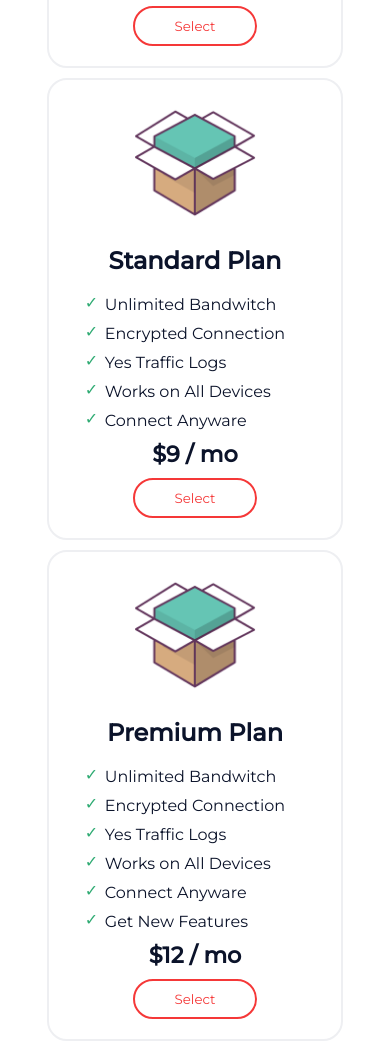
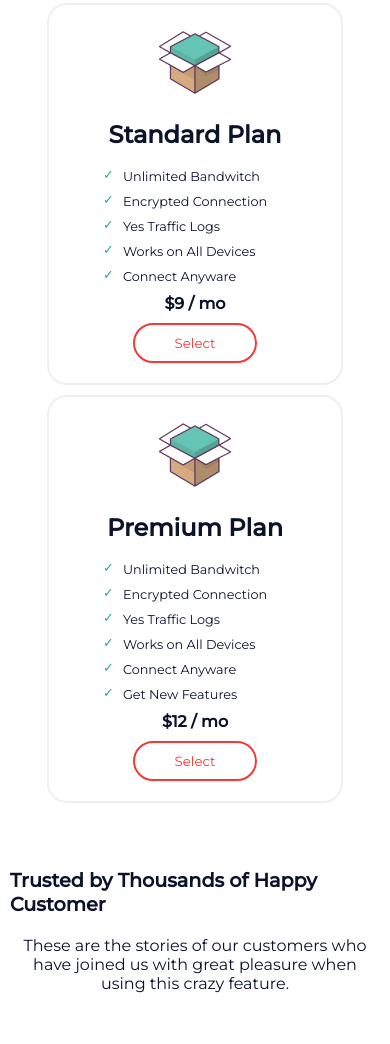
Before and after one commit to Zodiakc/LaslesVPN, a plain HTML site: page index.html in a window 390 px wide. Shown: the part 2160-3204 px from the top of the page. Drawn offline with Linux system fonts and the light colour scheme.

Commit message:
last adaptive

```diff
--- a/index.html
+++ b/index.html
@@ -3,12 +3,13 @@
     <head>
         <meta charset="UTF-8" />
         <meta name="viewport" content="width=device-width, initial-scale=1.0" />
-        <title>Document</title>
+        <title>LaslesVPN</title>
         <link rel="stylesheet" href="styles/style.css" />
         <link
             href="https://fonts.googleapis.com/css2?family=Montserrat:ital,wght@0,400;0,500;1,500&display=swap"
             rel="stylesheet"
         />
+        <link rel="shortcut icon" href="img/logo.png" type="image/x-icon" />
     </head>
     <body>
         <div class="wrapper">
--- a/styles/style.css
+++ b/styles/style.css
@@ -467,6 +467,15 @@ button {
     .prices {
         height: 100%;
     }
+    .prices__img {
+        max-width: 30%;
+    }
+    .prices__list li {
+        font-size: 0.8rem;
+    }
+    .prices__price {
+        font-size: 1rem;
+    }
     .footer {
         flex-direction: column-reverse;
         gap: 30px;
@@ -501,4 +510,11 @@ button {
     .subscribe__btn {
         padding: 5px 20px;
     }
+    .customer__title {
+        font-size: 1.2rem;
+    }
+    .customer__text {
+        font-size: 1rem;
+        text-align: center;
+    }
 }
```
